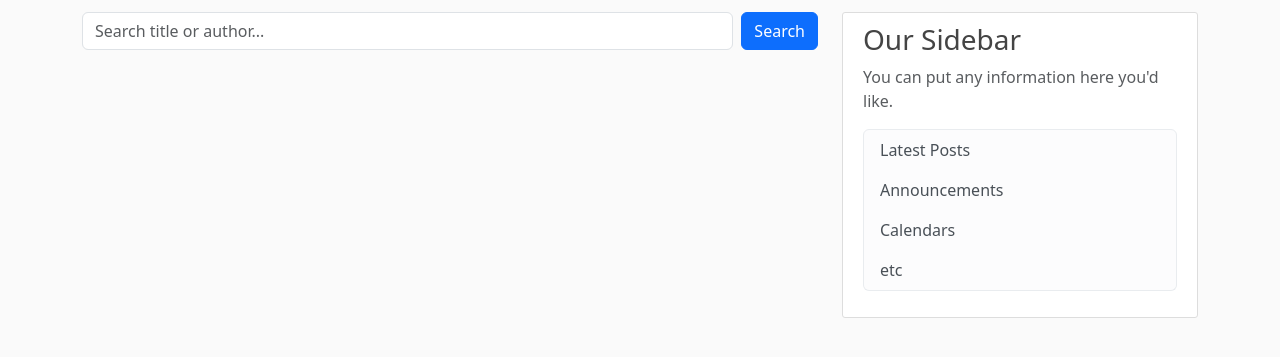
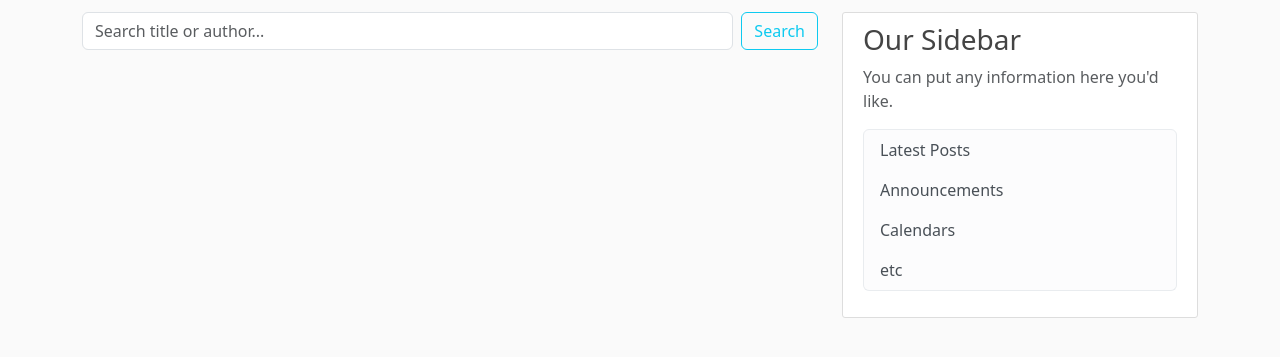
Before and after one commit to KatsumiGemini/Flask_project, a Flask app: page /admin/ in a window 1280 px wide. Shown: the part 68-425 px from the top of the page. Run offline with Flask 3, Linux system fonts and the light colour scheme; the visitor is signed in with stand-in values (Sample User, id 1); data that the repository does not hold is empty; some libraries are stand-ins or nearby versions.

Commit message:
Search again

```diff
--- a/admin/templates/home.html
+++ b/admin/templates/home.html
@@ -4,7 +4,7 @@
 <form method="GET" action="{{ url_for('second.home') }}" class="d-flex mb-4">
     <input type="text" name="q" class="form-control" placeholder="Search title or author..."
            value="{{ request.args.get('q', '') }}">
-    <button class="btn btn-primary ms-2">Search</button>
+    <button class="btn btn-outline-info ms-2">Search</button>
 </form>
 
 <div class="mt-5">
```
